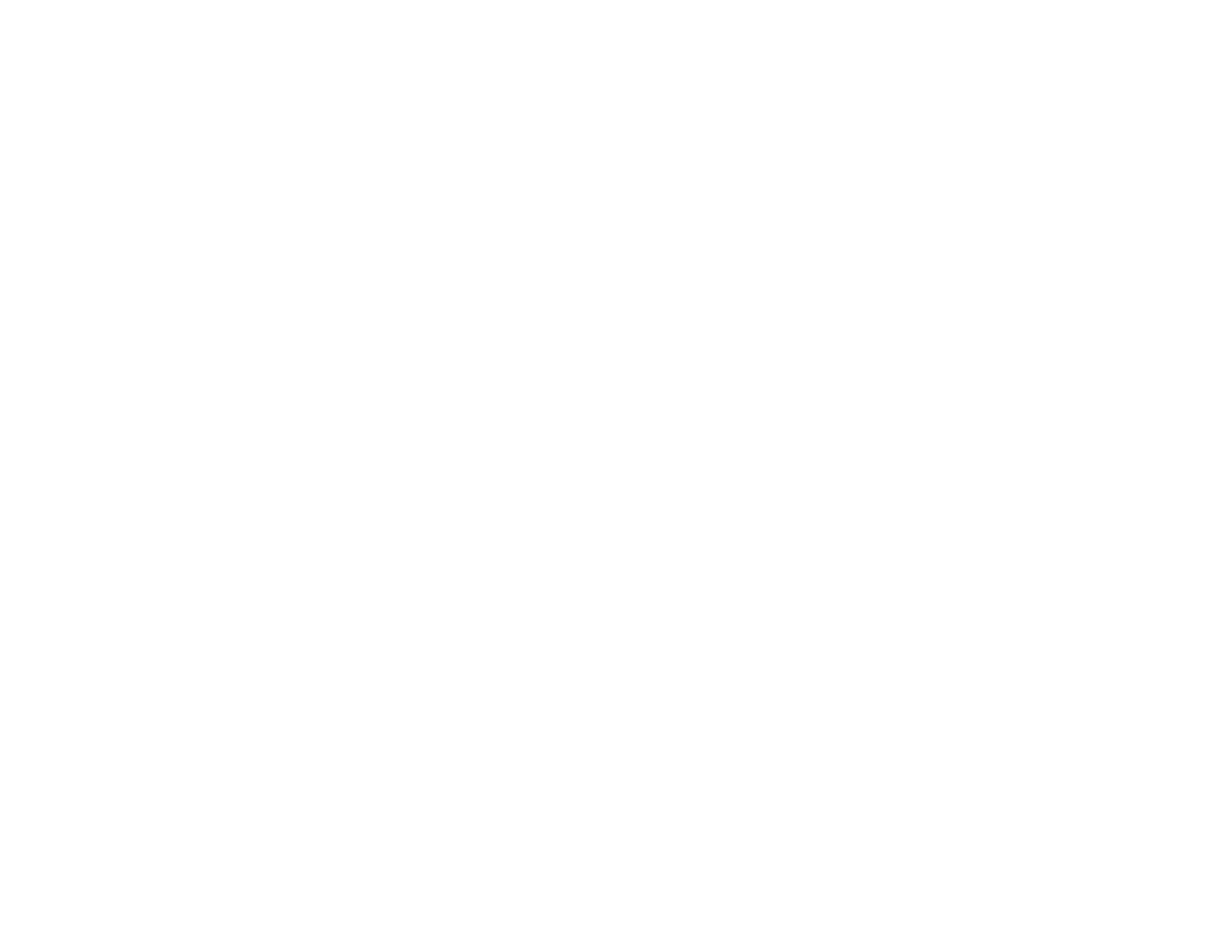
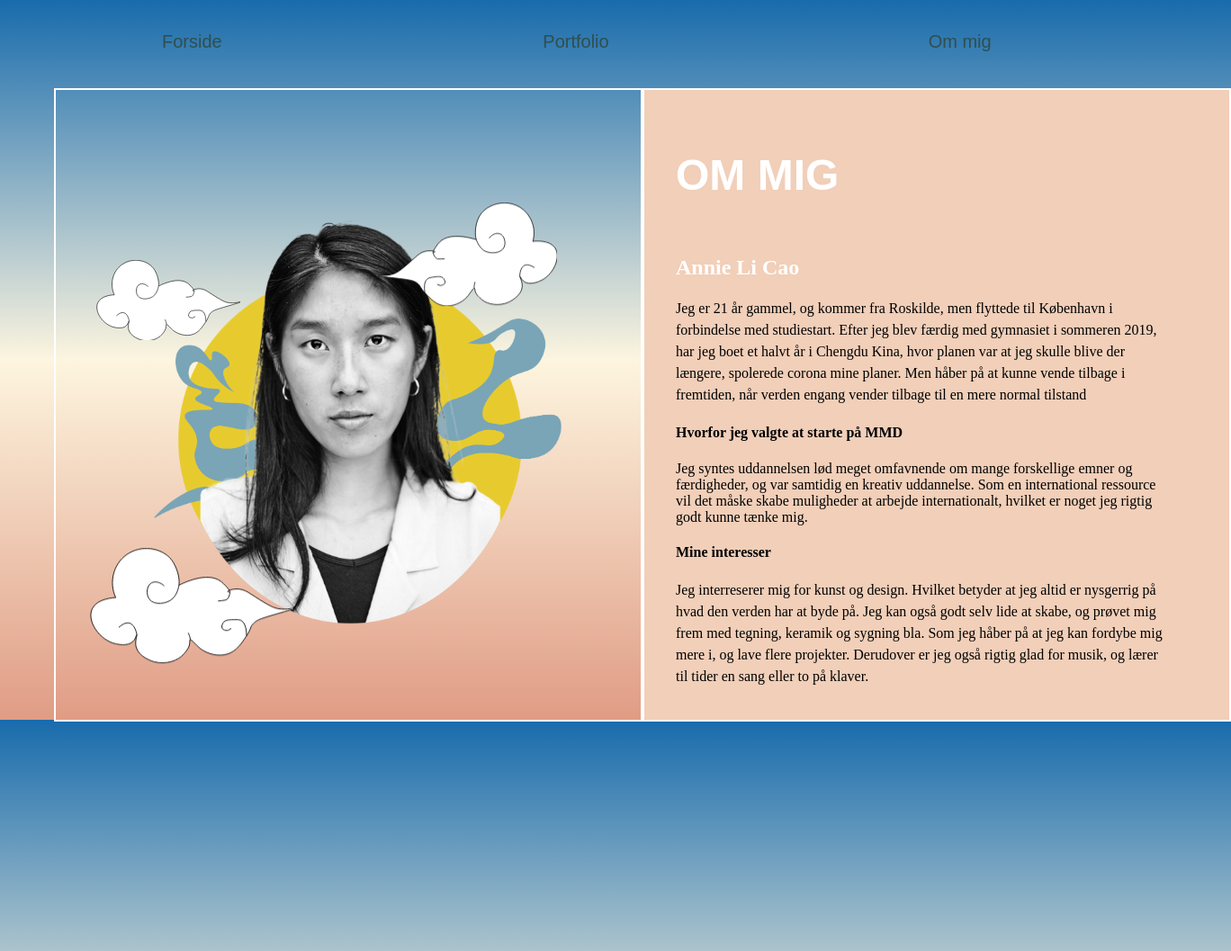
Before and after one commit to anni116b/portfolio, a plain HTML site: page om_mig.html in a window 1280 px wide. Shown: the whole page at 90% size, 1368 px wide, since content can reach past the window. Before the commit the page ends 800 px from the top, so only its background shows below. Drawn offline with Linux system fonts and the light colour scheme; a web font is replaced by a local one.

Commit message:
second commit

```diff
--- a/om_mig.css
+++ b/om_mig.css
@@ -0,0 +1,194 @@
+body {
+    margin: 0;
+    padding: 0;
+    overflow-x: hidden;
+    width: 100%;
+    background-image: linear-gradient(#186BAC, #FDF5DF, #E09C85);
+    background-repeat: no-repeat;
+    background-attachment: fixed;
+}
+
+
+#nav {
+    display: grid;
+    text-align: center;
+    gap: 20px;
+    padding-top: 27px;
+
+}
+
+#nav a {
+    text-decoration: none;
+    font-size: 20px;
+    font-family: 'Lexend Peta', sans-serif;
+    color: darkslategray;
+}
+
+#nav a:hover {
+    color: black;
+}
+
+h1 {
+
+    font-size: 3.5rem;
+    padding-top: 40px;
+    color: white;
+    font-family: 'Lexend Peta', sans-serif;
+}
+
+#portrait img {
+    height: 430px;
+    width: auto;
+    padding-top: 40px;
+}
+
+#text_section {
+    padding: 35px;
+}
+
+h2 {
+    color: white;
+}
+
+p {
+    line-height: 1.5;
+}
+
+
+
+
+@media (min-width: 700px) {
+
+    body {
+        overflow: scroll;
+    }
+
+    #screen {
+        height: 56.5vw;
+    }
+
+    #nav {
+        grid-template-columns: 1fr 1fr 1fr;
+        column-gap: 0;
+        padding-top: 35px;
+    }
+
+
+    #box1 {
+        height: 700px;
+        width: 650px;
+        border: 2px solid white;
+        margin-top: 40px;
+        margin-left: 60px;
+        margin-right: 0;
+    }
+
+    #box2 {
+        height: 700px;
+        width: 650px;
+        border: 2px solid white;
+        margin-top: 40px;
+        background-color: #F1CFB9;
+        margin-right: 30px;
+    }
+
+    h1 {
+        grid-column-start: 2;
+        grid-column-end: 2;
+        font-size: 3rem;
+        padding-bottom: 30px;
+        padding-top: 0;
+
+    }
+
+    #container {
+        display: grid;
+        grid-template-columns: 1fr 1fr;
+
+    }
+
+
+
+    #photo_section {
+        /* grid-column-start: 1;
+        grid-column-end: 1;*/
+    }
+
+    /*#sky1_sprite {
+        background-image: url(sky1.svg);
+        height: 7vw;
+        width: 17vw;
+        position: absolute;
+        background-size: cover;
+        top: 44vw;
+        left: 29vw;
+    }*/
+
+    #sky1_sprite {
+        background-image: url(mini_sky.svg);
+        height: 7vw;
+        width: 12.5vw;
+        position: relative;
+        background-size: cover;
+        top: -34vw;
+        left: 3.5vw;
+    }
+
+    #sky2_sprite {
+        background-image: url(mini_sky2.svg);
+        height: 9vw;
+        width: 15.5vw;
+        position: relative;
+        background-size: cover;
+        top: -45vw;
+        left: 28vw;
+    }
+
+    #sky3_sprite {
+        background-image: url(mini_sky.svg);
+        height: 10vw;
+        width: 17.5vw;
+        position: relative;
+        background-size: cover;
+        top: -24vw;
+        left: 3vw;
+    }
+
+
+
+
+    #text_section {
+        /* grid-column-start: 2;
+        grid-column-end: 2;*/
+        width: 550px
+    }
+
+    #portrait img {
+        padding-top: 0;
+        align-content: center;
+        padding-left: 25px;
+        padding-top: 120px;
+        z-index: 2;
+        height: 500px;
+    }
+
+
+    .floating {
+        animation-name: floating_kf;
+        animation-duration: 5s;
+        animation-iteration-count: infinite;
+        animation-timing-function: ease-in-out;
+        animation-fill-mode: both;
+        animation-direction: alternate-reverse;
+    }
+
+    @keyframes floating_kf {
+        0% {
+            transform: translateY(-1vw);
+        }
+
+        100% {
+            transform: translateY(1vw);
+        }
+    }
+}
--- a/om_mig.html
+++ b/om_mig.html
@@ -0,0 +1,61 @@
+<!DOCTYPE html>
+<html lang="da">
+
+<head>
+    <meta charset="utf-8">
+    <meta name="viewport" content="width=device-width, initial-scale=1.0">
+    <title>Om mig</title>
+    <link rel="stylesheet" href="om_mig.css">
+    <link rel="preconnect" href="https://fonts.gstatic.com">
+    <link href="https://fonts.googleapis.com/css2?family=Lexend+Peta&display=swap" rel="stylesheet">
+</head>
+
+<body>
+    <div id="screen">
+        <nav>
+            <div id="nav">
+                <a href="index.html">Forside</a>
+                <a href="portfolio.html">Portfolio</a>
+                <a href="om_mig.html">Om mig</a>
+            </div>
+        </nav>
+        <main>
+            <div id="container">
+                <div id="box1">
+                    <div id="photo_section">
+                        <div id="portrait">
+                            <img src="splash_portrait.png" alt="portrait">
+                        </div>
+                        <div id="sky1_container">
+                            <div id="sky1_sprite"></div>
+                        </div>
+                        <div id="sky2_container">
+                            <div id="sky2_sprite"></div>
+                        </div>
+                        <div id="sky3_container">
+                            <div id="sky3_sprite"></div>
+                        </div>
+                    </div>
+                </div>
+
+                <div id="box2">
+                    <div id="text_section">
+                        <h1>OM MIG</h1>
+                        <h2>Annie Li Cao</h2>
+                        <div id="line"></div>
+                        <p>Jeg er 21 år gammel, og kommer fra Roskilde, men flyttede til København i forbindelse med studiestart. Efter jeg blev færdig med gymnasiet i sommeren 2019, har jeg boet et halvt år i Chengdu Kina, hvor planen var at jeg skulle blive der længere, spolerede corona mine planer. Men håber på at kunne vende tilbage i fremtiden, når verden engang vender tilbage til en mere normal tilstand </p>
+
+                        <h4>Hvorfor jeg valgte at starte på MMD</h4>
+                        Jeg syntes uddannelsen lød meget omfavnende om mange forskellige emner og færdigheder, og var samtidig en kreativ uddannelse. Som en international ressource vil det måske skabe muligheder at arbejde internationalt, hvilket er noget jeg rigtig godt kunne tænke mig.
+
+                        <h4>Mine interesser</h4>
+                        <p>Jeg interreserer mig for kunst og design. Hvilket betyder at jeg altid er nysgerrig på hvad den verden har at byde på. Jeg kan også godt selv lide at skabe, og prøvet mig frem med tegning, keramik og sygning bla. Som jeg håber på at jeg kan fordybe mig mere i, og lave flere projekter. Derudover er jeg også rigtig glad for musik, og lærer til tider en sang eller to på klaver.</p>
+                    </div>
+                </div>
+                <script src="om_mig.js"></script>
+            </div>
+        </main>
+    </div>
+</body>
+
+</html>
--- /dev/null
+++ b/om_mig.js
@@ -0,0 +1,12 @@
+window.addEventListener("load", sidenVises);
+
+function sidenVises() {
+    console.log(sidenVises);
+
+    document.querySelector("#sky2_sprite").classList.add("floating");
+
+    document.querySelector("#sky3_sprite").classList.add("floating");
+
+
+
+}
--- a/portfolio.css
+++ b/portfolio.css
@@ -1,17 +1,22 @@
 body {
     margin: 0;
     padding: 0;
-    overflow-y: scroll;
     overflow-x: hidden;
     width: 100vw;
-    height: 1500vw;
-    background-image: linear-gradient(#F7F5C9, #EE6A7D, #DBC091, #F7F5C9);
+    background-image: linear-gradient(#EE6A7D, #F7F5C9, #F7F5C9);
+
+
+
 }
 
 #screen {
     width: 100%;
     height: 56.5vw;
+
+
 }
+
+
 
 h2 {
     text-align: center;
@@ -25,6 +30,7 @@ h2 {
 p {
     padding: 20px;
     line-height: 1.6;
+    font-size: 18px;
 }
 
 img {
@@ -46,14 +52,20 @@ img {
     text-align: center;
     justify-content: space-around;
     padding-top: 27px;
+    gap: 20px;
 
 }
 
 .nav a {
     text-decoration: none;
+    font-size: 25px;
+
+    font-family: 'Lexend Peta', sans-serif;
+    color: white;
+}
+
+.nav a:hover {
     font-size: 30px;
-    font-family: 'Kaushan Script', cursive;
-    color: white;
 }
 
 h1 {
@@ -67,6 +79,14 @@ h1 {
     color: white;
     font-size: 3rem;
     font-family: 'Lexend Peta', sans-serif;
+}
+
+h3 {
+    padding-left: 25px;
+    color: white;
+    font-family: 'Lexend Peta', sans-serif;
+    font-size: 20px;
+
 }
 
 #sky1_container {
@@ -127,15 +147,40 @@ h1 {
 
 /*********Third SECTION************/
 
-/*#start_screen {
-    background-image: url(spil_start.png);
-    height: 40vw;
-    width: 71.14vw;*/
 
+
+#col_right .img img {
+    object-fit: cover;
+    height: auto;
+    width: 300px;
+    padding-left: 20px;
+    padding-bottom: 20px;
 
 }
 
+
+/*********fourth SECTION************/
+#col_right1 .img img {
+    height: 400px;
+    width: 250px;
+    padding-left: 57px;
+}
+
+
+
 /*********fifth SECTION************/
+#fifth_section .img img {
+    width: 300px;
+    padding-left: 20px;
+    padding-bottom: 20px;
+}
+
+/*********sixth SECTION************/
+#sixth_section .img img {
+    width: 300px;
+    padding-left: 21px;
+    padding-bottom: 15px;
+}
 
 .video_container {
     display: grid;
@@ -159,21 +204,27 @@ h1 {
 
 
 
+
+
+
+
+
 @media (min-width: 700px) {
 
     body {
         width: 100vw;
         height: auto;
+        background-image: linear-gradient(#F7F5C9, #EE6A7D, #DBC091, #F7F5C9);
+
     }
 
     #first_section {
         background-image: url(baggrund2.0.svg);
         background-repeat: no-repeat;
         position: relative;
-        display: grid;
+        /*display: grid;
         grid-template-columns: 1fr 1fr 1fr;
-        grid-template-rows: 1fr 1fr 1fr;
-
+        grid-template-rows: 1fr 1fr 1fr;*/
 
     }
 
@@ -195,6 +246,16 @@ h1 {
         font-size: 8rem;
         letter-spacing: 1.5rem;
         text-shadow: 13px 20px 8px #70A8B9;
+    }
+
+    h2 {
+        font-size: 2rem;
+    }
+
+    .line {
+        border-top: 2px solid white;
+        width: 30rem;
+        margin-left: 30px;
     }
 
     #background {
@@ -234,40 +295,155 @@ h1 {
     .inner_div {
         background-color: #FCDBD2;
         height: auto;
-        width: 1200px;
+        width: 90vw;
         margin-top: 10px;
         z-index: 3;
         box-sizing: border-box;
         display: block;
         position: relative;
-        right: 5%;
-        left: 5%;
+        right: 15%;
+        left: 2.3%;
     }
 
     /******************* Third section: 1 artikel*************/
-    #third_section .section_wrapper {
+
+    #third_section h2 {
+        text-align: left;
+        padding-left: 25px;
+    }
+
+    #third_section article {
         display: grid;
         grid-template-columns: 1fr 1fr;
-        grid-gap: 20px;
+        grid-gap: 30px;
     }
 
-    /******************* Fourth section*************/
+    #third_section .left_col {
+        width: 550px;
+        padding-left: 25px;
+    }
+
+    #col_right {
+        margin-top: 30px;
+    }
+
+    #col_right .img {
+        height: 380px;
+        width: 500px;
+
+    }
+
+    #col_right .img img {
+        width: 100%;
+        height: 80%;
+        object-fit: cover;
+
+    }
+
+    /******************* fourth section*************/
+
+    #fourth_section {
+        padding-top: 20px;
+        padding-bottom: 35px;
+    }
+
     #fourth_section .section_wrapper {
         display: grid;
         grid-template-columns: 1fr 1fr;
-        grid-gap: 20px;
+        grid-gap: 30px;
+    }
+
+    #fourth_section .left_col {
+        width: 530px;
+        padding-left: 30px;
+    }
+
+    #col_right1 {
+        display: grid;
+        grid-template-columns: 1fr 1fr;
+        grid-row-gap: 15px;
+        grid-column-gap: 5px;
+        margin-top: 30px;
+    }
+
+    #col_right1 .img img {
+        width: 100%;
+        height: 100%;
+        width: 270px;
+        object-fit: cover;
+        padding-left: 5px;
+
+    }
+
+    /******************* Fifth section*************/
+    #fifth_section .section_wrapper {
+        display: grid;
+        grid-template-columns: 1fr 1fr;
+        grid-gap: 30px;
+    }
+
+    #right_col2 {
+        margin-top: 70px;
+        padding-top: 50px;
+    }
+
+    #right_col2 .img {
+        display: grid;
+        grid-template-columns: 1fr 1fr;
+    }
+
+    #right_col2 .img img {
+        width: 550px;
+        height: 350px;
+        padding-bottom: 17px;
+
+    }
+
+    #fifth_section .left_col {
+        width: 550px;
+        padding-left: 25px;
     }
 
 
-    /******************* Fourth section*************/
-    #fifth_section .section_wrapper {
+    /******************* sixth section*************/
+    #sixth_section article {
         display: grid;
         grid-template-columns: 1fr 1fr;
-        grid-gap: 20px;
+        grid-gap: 30px;
+        padding-bottom: 70px;
+        padding-left: 25px;
     }
 
-    #foto_container {
-        display: grid;
-        grid-template-columns: 1fr 1fr;
-        grid-gap: 20px;
+    #sixth_section p {
+        width: 520px;
     }
+
+    #right_col3 .img img {
+        height: 400px;
+        width: auto;
+
+
+    }
+
+    #right_col3 #img_container {
+        display: flex;
+        gap: 20px;
+        padding-right: 25px;
+    }
+
+
+    .video_container .video {
+        height: 360px;
+        width: 590px;
+        padding-left: 0;
+        padding-right: 20px;
+
+
+    }
+
+    .video_container .video video {
+        height: 100%;
+        width: 100%;
+        object-fit: cover;
+        outline: none;
+    }
--- a/style.css
+++ b/style.css
@@ -39,7 +39,7 @@ body {
 }
 
 .topnav a:hover {
-    font-size: 32px;
+    font-size: 29px;
 }
 
 #sky1_sprite {
```
Also changed, not shown: portfolio.html (+44 -11 lines), 1web_forside.png (added), 1web_goderaad.png (added), 1web_process.png (added), mini_sky.svg (added), mini_sky2.svg (added), spil_play.png, splash_portrait.png (added), ux5.png (added).
